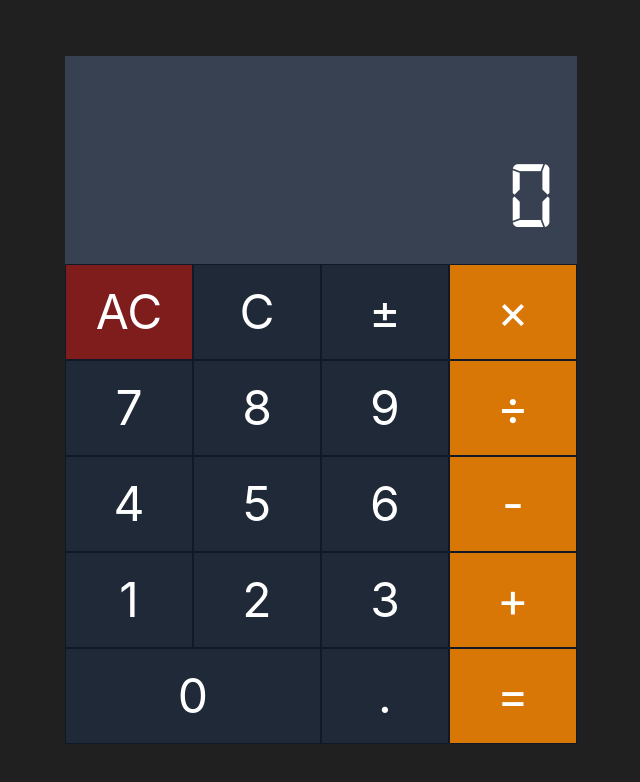
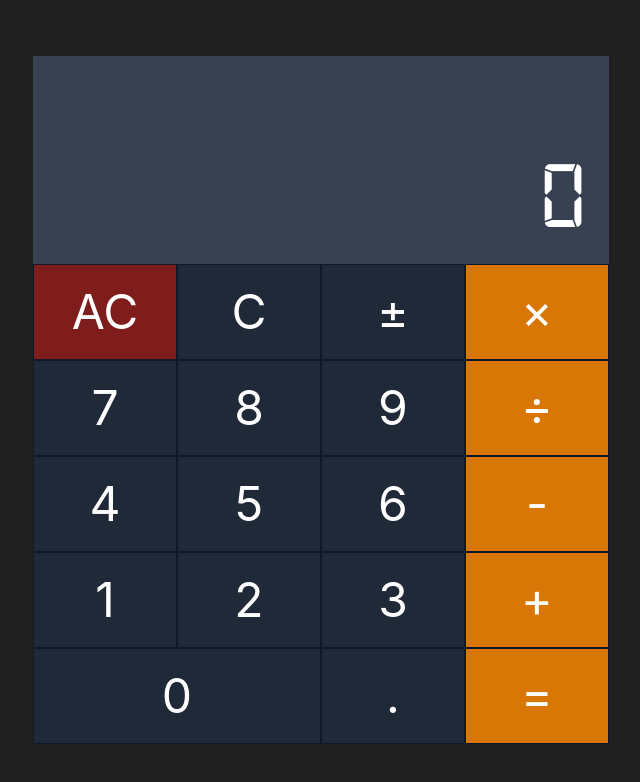
Before and after one commit to rodger0531/simple-calculator, a Next.js app: page / in a window 1280 px wide. Shown: the top 782 px of the page, without its empty margins (319-959 px from the left). Built offline with nearby package versions, Linux system fonts and the light colour scheme.

Commit message:
refine styles and transitions

```diff
--- a/pages/button.tsx
+++ b/pages/button.tsx
@@ -11,7 +11,19 @@ export default function Button({
 }) {
   return (
     <button
-      className={`border focus:outline-none border-gray-900 bg-gray-800 text-white text-5xl ${className}`}
+      className={`
+        border
+        focus:outline-none
+        border-gray-900
+        bg-gray-800
+        hover:bg-gray-900
+        duration-300
+        transition-colors
+        text-white
+        text-5xl
+        active:bg-opacity-50
+        ${className}
+      `}
       type="button"
       onClick={() => onClickHandler()}
     >
--- a/pages/pad.tsx
+++ b/pages/pad.tsx
@@ -68,11 +68,11 @@ export default function Pad({
   });
 
   return (
-    <div className="grid grid-cols-4 grid-rows-5 text-center w-128 h-120">
+    <div className="grid grid-cols-4 grid-rows-5 text-center w-144 h-120">
       <div className="col-span-3 grid grid-flow-col grid-cols-3">
         <Button
           value="AC"
-          className="bg-red-900"
+          className="bg-red-900 hover:bg-red-800"
           onClickHandler={onAllClearButtonClick}
         />
         <Button value="C" onClickHandler={onClearEntryButtonClick} />
@@ -83,7 +83,7 @@ export default function Pad({
           <Button
             key={operator}
             value={operator}
-            className="bg-yellow-600"
+            className="bg-yellow-600 hover:bg-yellow-500"
             onClickHandler={
               operator === "="
                 ? onEqualButtonClick
--- a/tailwind.config.js
+++ b/tailwind.config.js
@@ -5,11 +5,16 @@ module.exports = {
     extend: {
       fontFamily: { digital: "Digital-7 Mono" },
       minWidth: { 36: "9rem" },
-      spacing: { 128: "32rem", 120: "30rem" },
+      spacing: { 144: "36rem", 128: "32rem", 120: "30rem" },
+      transitionProperty: {
+        buttons: "font-size, background-color",
+      },
     },
   },
   variants: {
-    extend: {},
+    extend: {
+      backgroundOpacity: ["active"],
+    },
   },
   plugins: [],
 };
```
